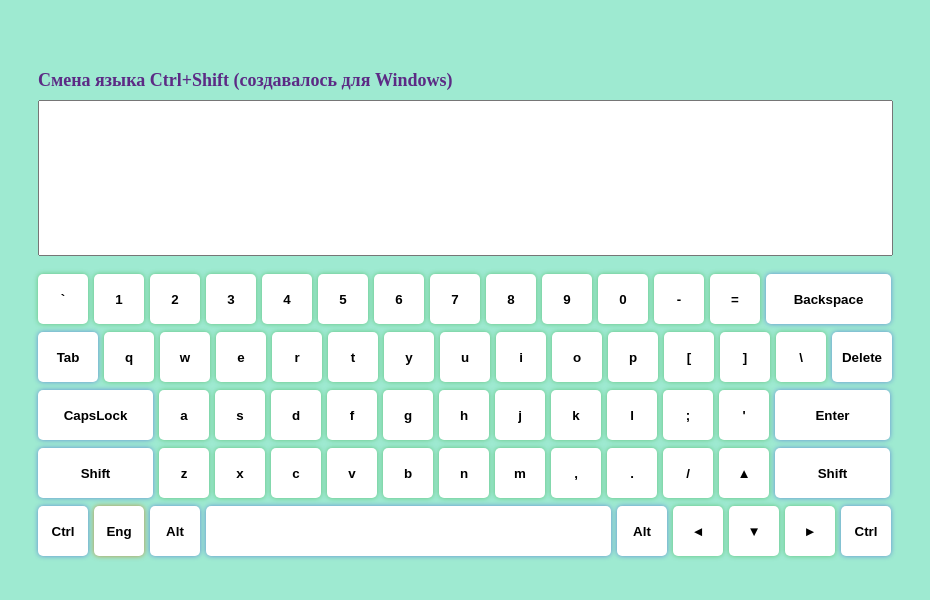
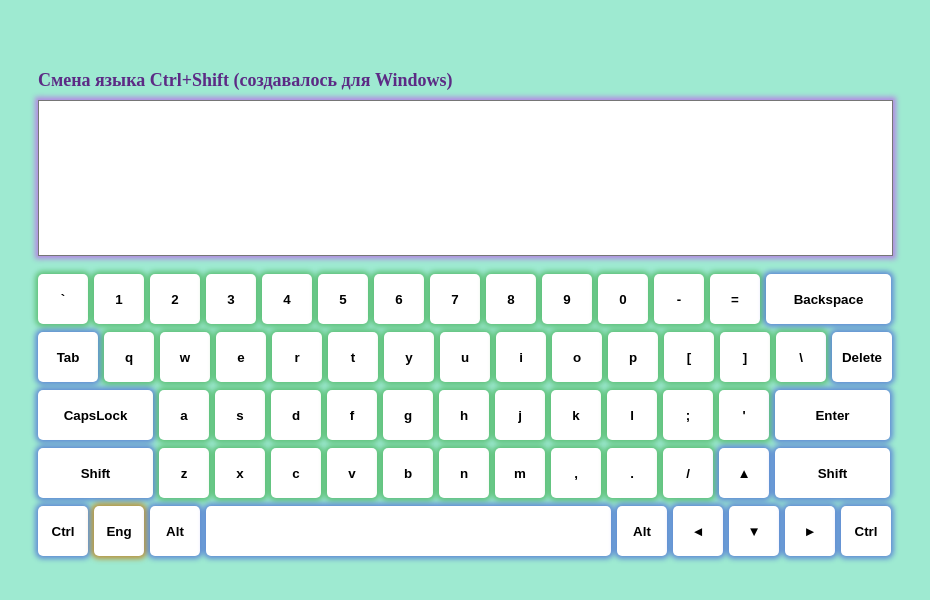
Before and after one commit to furrrmanov/codejam-virtual-keyboard, a website: page index.html in a window 1280 px wide. Shown: the whole page, without its empty margins (212-1142 px from the left). Drawn offline with Linux system fonts and the light colour scheme.

Commit message:
feat: fex box-shadow in keys

```diff
--- a/style.css
+++ b/style.css
@@ -28,6 +28,7 @@ textarea {
   height: 150px;
   resize: none;
   outline: none;
+  box-shadow: 0px 0px 5px 3px rgba(209, 3, 250, 0.41);
 }
 
 .gridKey {
@@ -47,7 +48,7 @@ textarea {
   width: 50px;
   height: 50px;
   margin-top: 8px;
-  box-shadow: 0px 0px 5px 0px rgba(12, 141, 8, 0.41);
+  box-shadow: 0px 0px 5px 3px rgba(12, 141, 8, 0.41);
   background-color: #ffffff;
   transition: 0.1s ease-out;
   outline: none;
@@ -62,7 +63,7 @@ textarea {
   width: 50px;
   height: 50px;
   margin-top: 8px;
-  box-shadow: 0px 0px 5px 0px rgba(12, 141, 8, 0.41);
+  box-shadow: 0px 0px 5px 3px rgba(16, 16, 219, 0.41);
   background-color: #ffffff;
   transition: 0.1s ease-out;
   outline: none;
@@ -86,7 +87,7 @@ textarea {
   border-radius: 5px;
   width: 125px;
   height: 50px;
-  box-shadow: 0px 0px 5px 0px rgba(16, 16, 219, 0.41);
+  box-shadow: 0px 0px 5px 3px rgba(16, 16, 219, 0.41);
   background-color: #ffffff;
   transition: 0.05s ease-out;
   margin-left: 6px;
@@ -100,7 +101,7 @@ textarea {
   border-radius: 5px;
   width: 60px;
   height: 50px;
-  box-shadow: 0px 0px 5px 0px rgba(16, 16, 219, 0.41);
+  box-shadow: 0px 0px 5px 3px rgba(16, 16, 219, 0.41);
   background-color: #ffffff;
   transition: 0.05s ease-out;
   outline: none;
@@ -113,7 +114,7 @@ textarea {
   border-radius: 5px;
   width: 60px;
   height: 50px;
-  box-shadow: 0px 0px 5px 0px rgba(16, 16, 219, 0.41);
+  box-shadow: 0px 0px 5px 3px rgba(16, 16, 219, 0.41);
   background-color: #ffffff;
   transition: 0.05s ease-out;
   margin-left: 6px;
@@ -127,7 +128,7 @@ textarea {
   border-radius: 5px;
   width: 115px;
   height: 50px;
-  box-shadow: 0px 0px 5px 0px rgba(16, 16, 219, 0.41);
+  box-shadow: 0px 0px 5px 3px rgba(16, 16, 219, 0.41);
   background-color: #ffffff;
   transition: 0.05s ease-out;
   outline: none;
@@ -141,7 +142,7 @@ textarea {
   border-radius: 5px;
   width: 115px;
   height: 50px;
-  box-shadow: 0px 0px 5px 0px rgba(16, 16, 219, 0.41);
+  box-shadow: 0px 0px 5px 3px rgba(16, 16, 219, 0.41);
   background-color: #ffffff;
   transition: 0.05s ease-out;
   margin-left: 6px;
@@ -155,7 +156,7 @@ textarea {
   border-radius: 5px;
   width: 115px;
   height: 50px;
-  box-shadow: 0px 0px 5px 0px rgba(16, 16, 219, 0.41);
+  box-shadow: 0px 0px 5px 3px rgba(16, 16, 219, 0.41);
   background-color: #ffffff;
   transition: 0.05s ease-out;
   outline: none;
@@ -170,7 +171,7 @@ textarea {
   border-radius: 5px;
   width: 50px;
   height: 50px;
-  box-shadow: 0px 0px 5px 0px rgba(16, 16, 219, 0.41);
+  box-shadow: 0px 0px 5px 3px rgba(16, 16, 219, 0.41);
   background-color: #ffffff;
   transition: 0.05s ease-out;
   outline: none;
@@ -185,7 +186,7 @@ textarea {
   border-radius: 5px;
   width: 50px;
   height: 50px;
-  box-shadow: 0px 0px 5px 0px rgba(197, 115, 7, 0.7);
+  box-shadow: 0px 0px 5px 3px rgba(197, 115, 7, 0.7);
   background-color: #ffffff;
   transition: 0.05s ease-out;
   outline: none;
@@ -201,7 +202,7 @@ textarea {
   border-radius: 5px;
   width: 50px;
   height: 50px;
-  box-shadow: 0px 0px 5px 0px rgba(16, 16, 219, 0.41);
+  box-shadow: 0px 0px 5px 3px rgba(16, 16, 219, 0.41);
   background-color: #ffffff;
   transition: 0.05s ease-out;
   outline: none;
@@ -217,7 +218,7 @@ textarea {
   border-radius: 5px;
   width: 405px;
   height: 50px;
-  box-shadow: 0px 0px 5px 0px rgba(16, 16, 219, 0.41);
+  box-shadow: 0px 0px 5px 3px rgba(16, 16, 219, 0.41);
   background-color: #ffffff;
   transition: 0.05s ease-out;
   outline: none;
```
